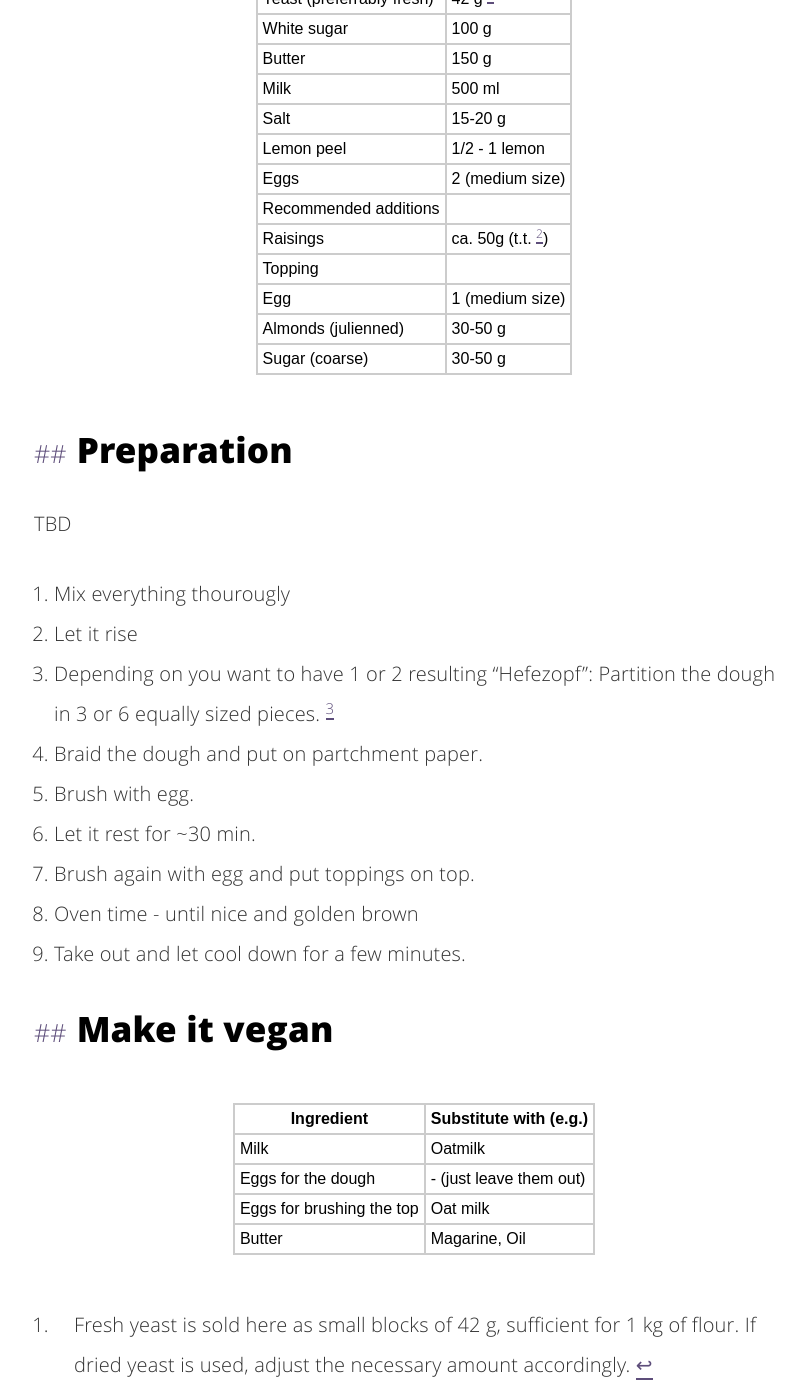
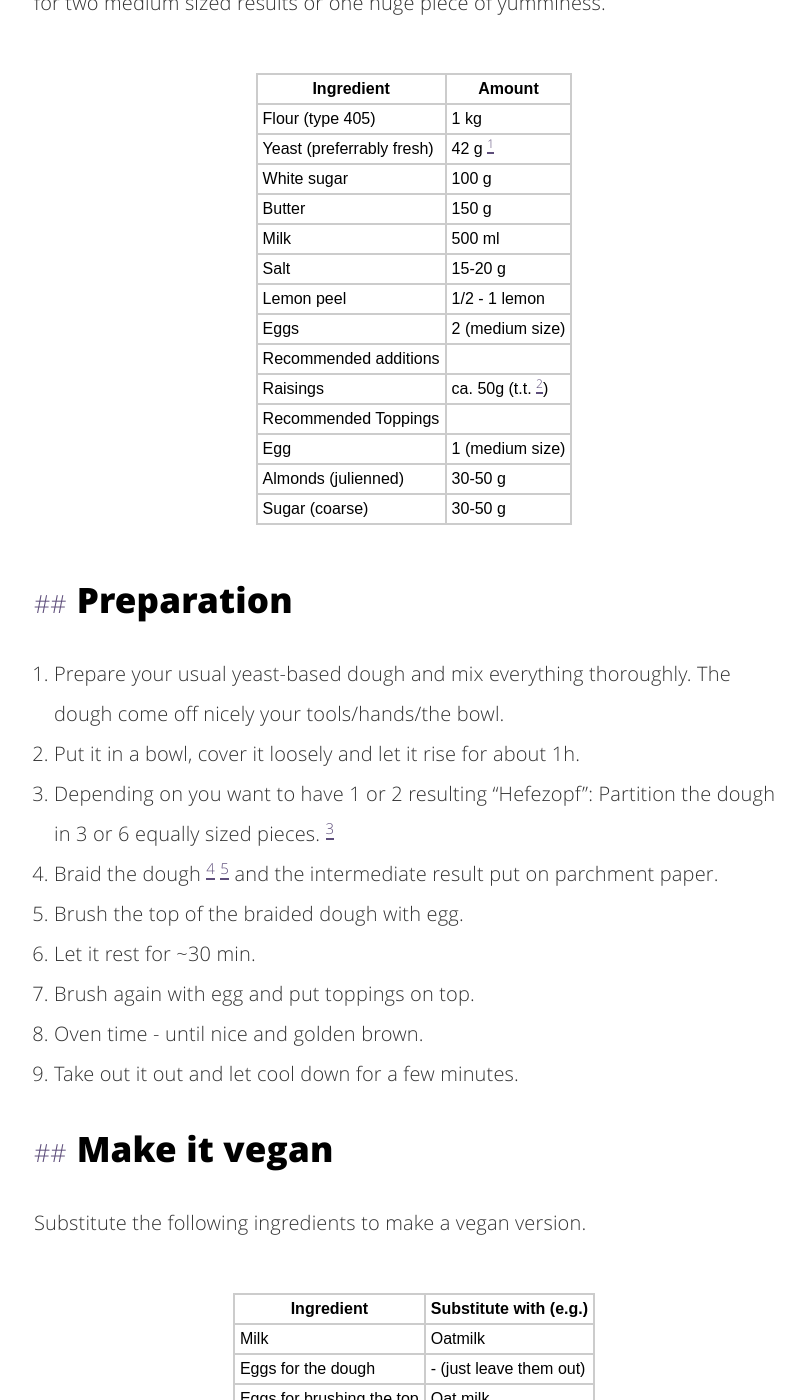
Before and after one commit to euronion/euronion.github.io, a Jekyll site: the page built from _posts/2019-04-06-hefezopf.md, in a window 1280 px wide and 1400 px high, scrolled down 1012 px. Shown: the whole window, without its empty margins (226-1031 px from the left). Built offline with Jekyll 4.4.1, drawn with Linux system fonts in a browser that asks for light colours; some of the changed text lies outside the part shown.

Commit message:
Modify Hefezopf recipe a little bit.

```diff
--- a/_posts/2019-04-06-hefezopf.md
+++ b/_posts/2019-04-06-hefezopf.md
@@ -19,11 +19,15 @@ That translates loosely to: a twisted, braided white yeast bun.
 A great and simple recipe if you have some experience.
 Great to make casually while doing something else.
 
+If you are looking for detailed instructions, this is not the right place.
+If you are here for the ingredients list and some ideas how to tweak it,
+then read on.
+
 The recipe is based on [Friedas genialer Hefezopf](https://www.chefkoch.de/rezepte/378801124204434/Friedas-genialer-Hefezopf.html).
 
 | Step                      | Required time |
 | ------------------------- | ------------- |
-| Active preparation        | 30 min.       |
+| Active preparation        | 30 - 45 min.  |
 | Baking (additinoal)       | ca. 45 min.   |
 | Dough rising (additional) | 1h 30m - 2h   |
 | ------------------------- | ------------- |
@@ -50,7 +54,7 @@ for two medium sized results or one huge piece of yumminess.
 | Recommended additions     |                     |
 | Raisings                  | ca. 50g (t.t. [^2]) |
 | ------------------------- | ------------------- |
-| Topping                   |                     |
+| Recommended Toppings      |                     |
 | Egg                       | 1 (medium size)     |
 | Almonds (julienned)       | 30-50 g             |
 | Sugar (coarse)            | 30-50 g             |
@@ -60,20 +64,22 @@ for two medium sized results or one huge piece of yumminess.
 
 ## Preparation
 
-TBD
 
-1. Mix everything thourougly
-2. Let it rise
+1. Prepare your usual yeast-based dough and mix everything thoroughly.
+   The dough come off nicely your tools/hands/the bowl.
+2. Put it in a bowl, cover it loosely and let it rise for about 1h.
 3. Depending on you want to have 1 or 2 resulting "Hefezopf": Partition the dough in 3 or 6 equally sized pieces. [^3]
-4. Braid the dough and put on partchment paper.
-5. Brush with egg.
+4. Braid the dough [^5] [^4] and the intermediate result put on parchment paper.
+5. Brush the top of the braided dough with egg.
 6. Let it rest for ~30 min.
 7. Brush again with egg and put toppings on top.
-8. Oven time - until nice and golden brown
-9. Take out and let cool down for a few minutes.
+8. Oven time - until nice and golden brown.
+9. Take out it out and let cool down for a few minutes.
 
 
 ## Make it vegan
+
+Substitute the following ingredients to make a vegan version.
 
 |        Ingredient         | Substitute with (e.g.)  |
 | ------------------------- | ----------------------- |
@@ -83,9 +89,15 @@ TBD
 | Butter                    | Magarine, Oil           |
 | ------------------------- | ----------------------- |
 
+## Footnotes
+
 [^1]: Fresh yeast is sold here as small blocks of 42 g, sufficient for
         1 kg of flour. If dried yeast is used, adjust the necessary amount accordingly.
 
 [^2]: t.t. = to taste.
 
+[^5]: [Braiding: The way I learned to do it](https://www.youtube.com/watch?v=4kVFTZy3ppQ)
+
+[^4]: [Another way for braiding](https://youtube.com/watch?v=lsETU62FI4c)
+
 [^3]: You can also have 4 strands per Hefezopf, making it a bit more tricky but also nicer looking.
```
